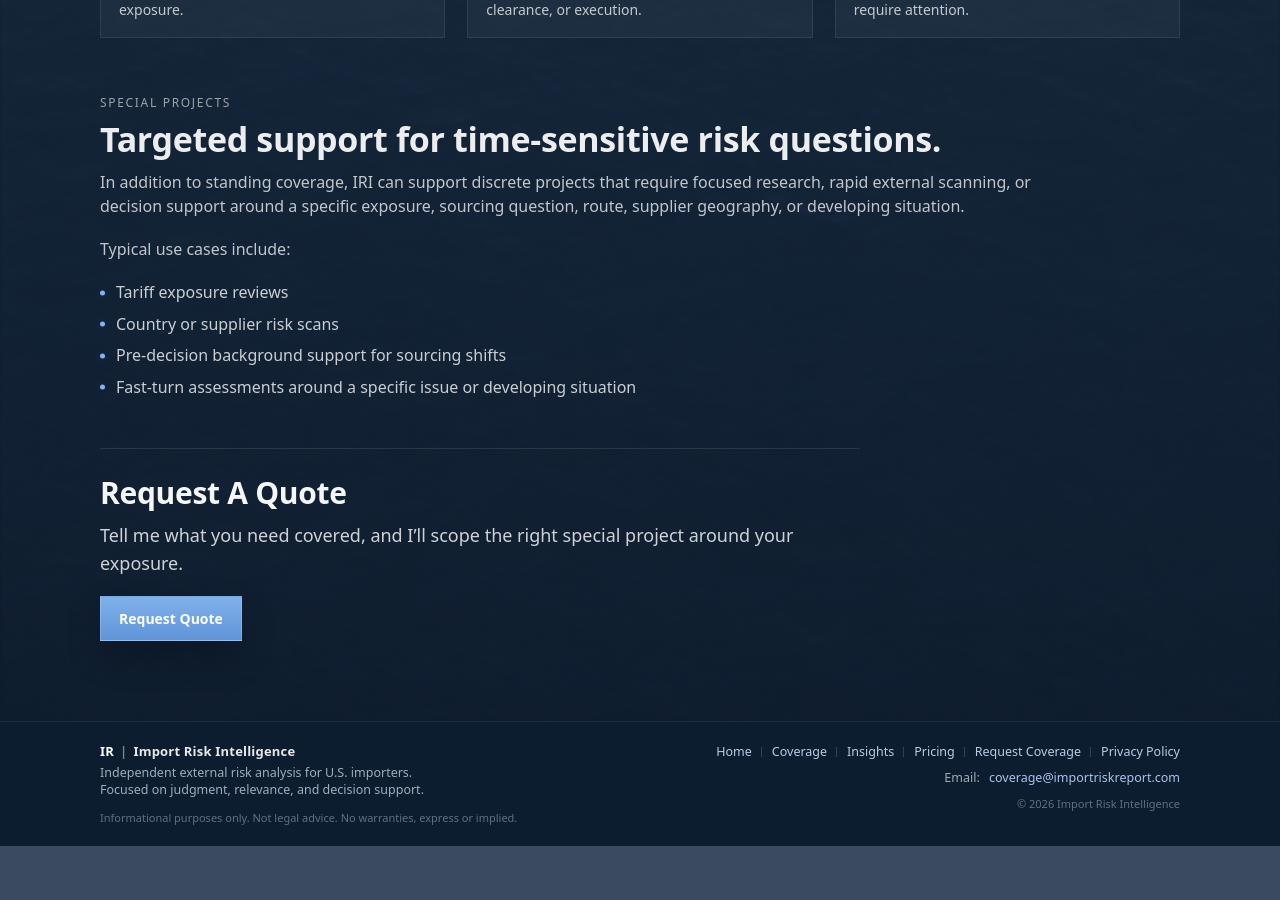
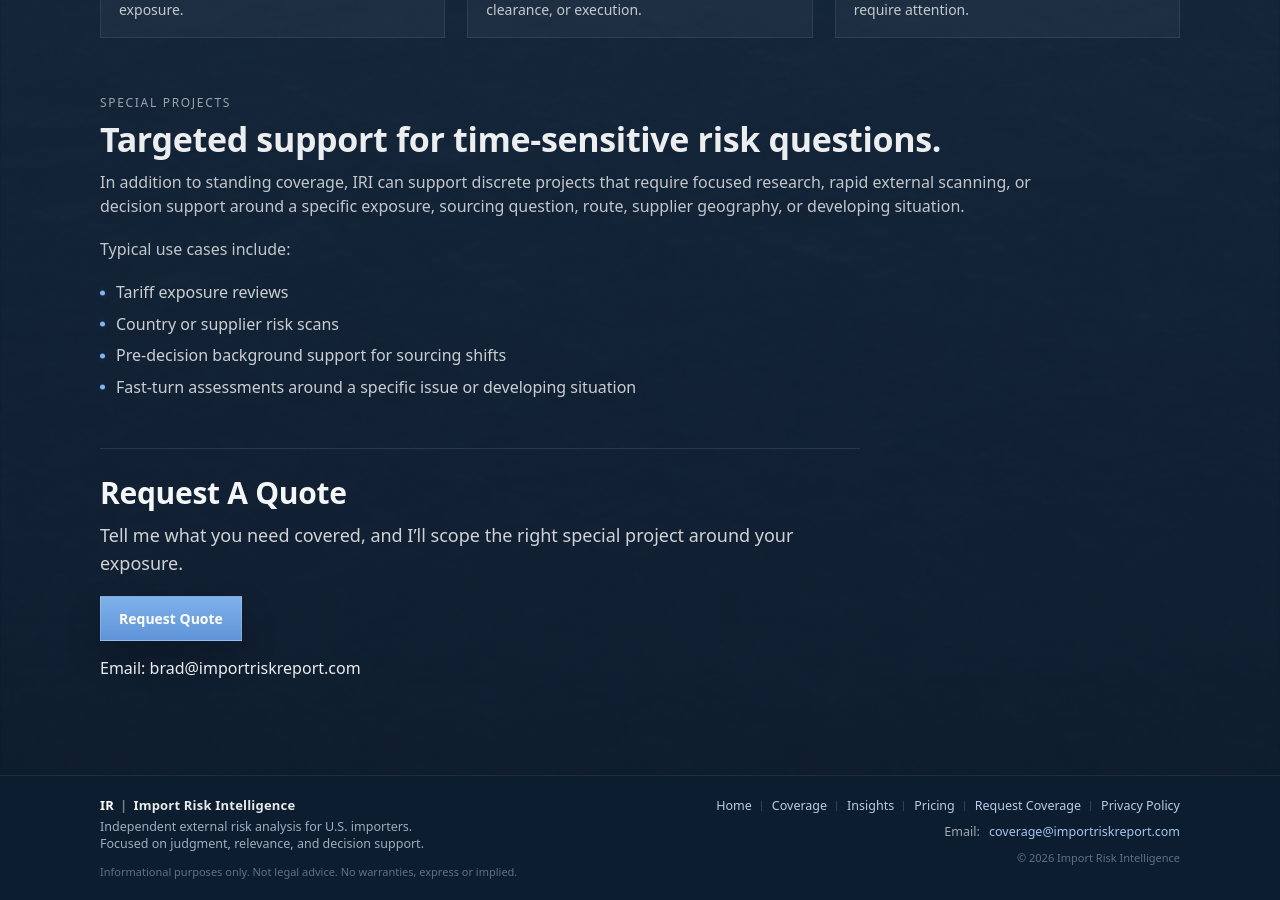
Before and after one commit to importrisk/import-risk-intelligence-site, a Jekyll site: the page built from pricing.html, in a window 1280 px wide and 900 px high, scrolled down 1667 px. Built offline with Jekyll 4.4.1, drawn with Linux system fonts in a browser that asks for light colours; before the commit the page ends 2513 px from its top, so only the background shows below that.

Commit message:
Update pricing.html

```diff
--- a/pricing.html
+++ b/pricing.html
@@ -221,6 +221,9 @@ description: Pricing and scope options for Import Risk Intelligence.
         </p>
         <div class="pricing-cta-actions">
           <a class="btn btn-primary" href="./contact.html">Request Quote</a>
+          <p class="pricing-cta-email">
+          Email: <a href="mailto:brad@importriskreport.com">brad@importriskreport.com</a>
+           </p>
         </div>
       </section>
 
```
